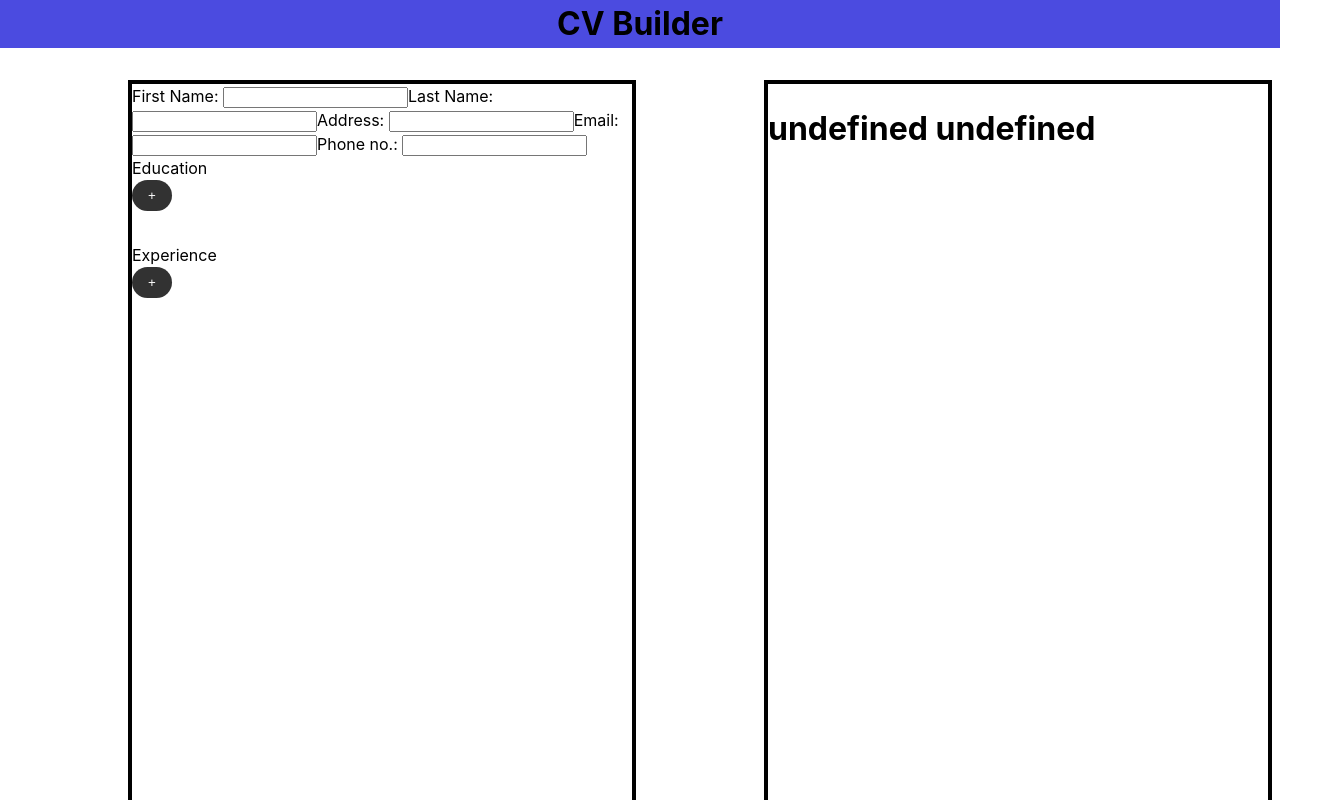
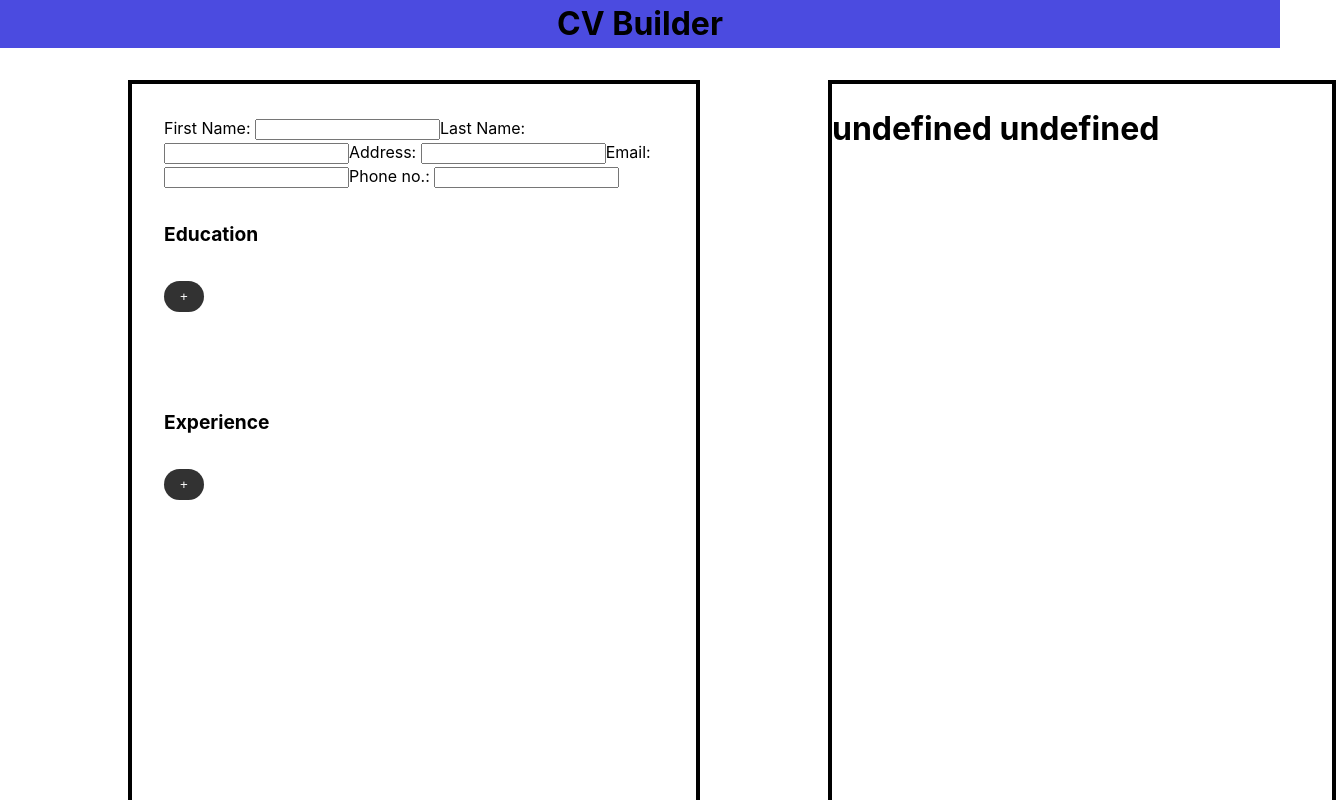
Before and after one commit to Meeran-Tofiq/cv-generator-react, a React (Vite) app: page / in a window 1280 px wide. Shown: the top 800 px of the page, 1336 px wide, since content can reach past the window. Built offline with nearby package versions, Linux system fonts and the light colour scheme.

Commit message:
Style spans

```diff
--- a/src/index.css
+++ b/src/index.css
@@ -49,6 +49,12 @@ main > div {
 .template {
 	display: flex;
 	flex-direction: column;
+	padding: 2rem;
+	gap: 2rem;
+}
+
+.general-info span {
+	margin-bottom: 1rem;
 }
 
 button {
@@ -66,3 +72,16 @@ button {
 button:hover {
 	background-color: rgba(40, 40, 40, 0.87);
 }
+
+li {
+	list-style: none;
+	display: flex;
+}
+
+span {
+	display: flex;
+	width: 100%;
+	justify-content: space-between;
+	font-size: larger;
+	font-weight: 700;
+}
```
